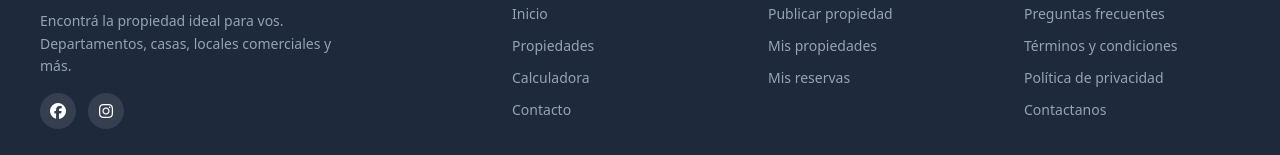
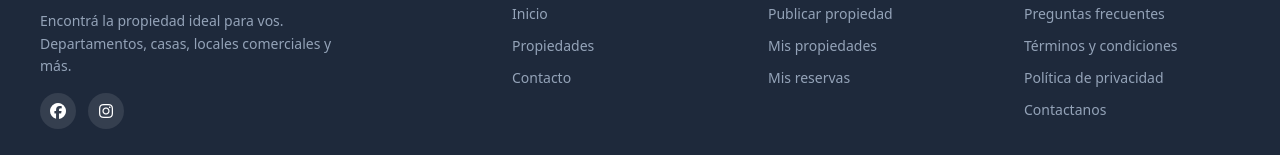
Before and after one commit to marnafer/AlquilER-frontend-web, a React (Vite) app: page / in a window 1280 px wide. Shown: the part 2088-2243 px from the top of the page. Built offline with nearby package versions, Linux system fonts and the light colour scheme; no server answers.

Commit message:
Borrado de calculadora

```diff
--- a/src/components/Footer.jsx
+++ b/src/components/Footer.jsx
@@ -22,7 +22,6 @@ function Footer() {
                     <ul>
                         <li><Link to="/">Inicio</Link></li>
                         <li><Link to="/propiedades">Propiedades</Link></li>
-                        <li><Link to="/calculadora">Calculadora</Link></li>
                         <li><Link to="/contacto">Contacto</Link></li>
                     </ul>
                 </div>
```
